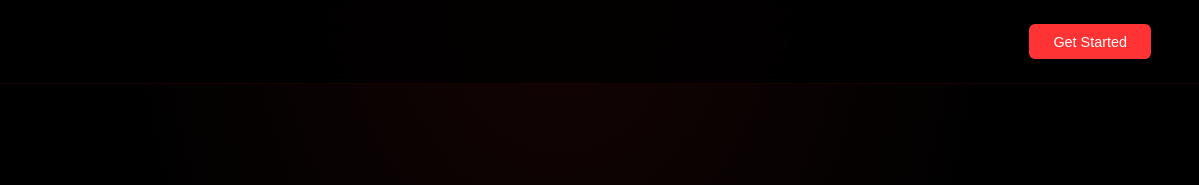
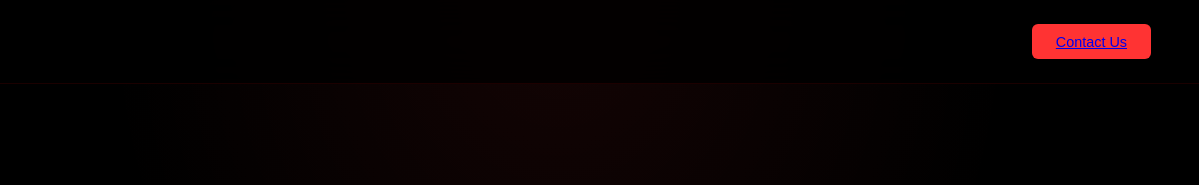
Before and after one commit to musagage/redtooth-site, a plain HTML site: page index.html in a window 1280 px wide. Shown: the top 185 px of the page, 81-1280 px from the left. Drawn offline with Linux system fonts and the light colour scheme.

Commit message:
Change 'Get Started' button to 'Contact Us' link

```diff
--- a/index.html
+++ b/index.html
@@ -287,7 +287,7 @@
             <img src="redtooth_logo.jpg" alt="Redtooth Logo">
         </div>
 
-        <button class="nav-cta">Get Started</button>
+        <button class="nav-cta"><a href="contact.html">Contact Us</a></button>
     </nav>
 
     <div class="hero">
```
